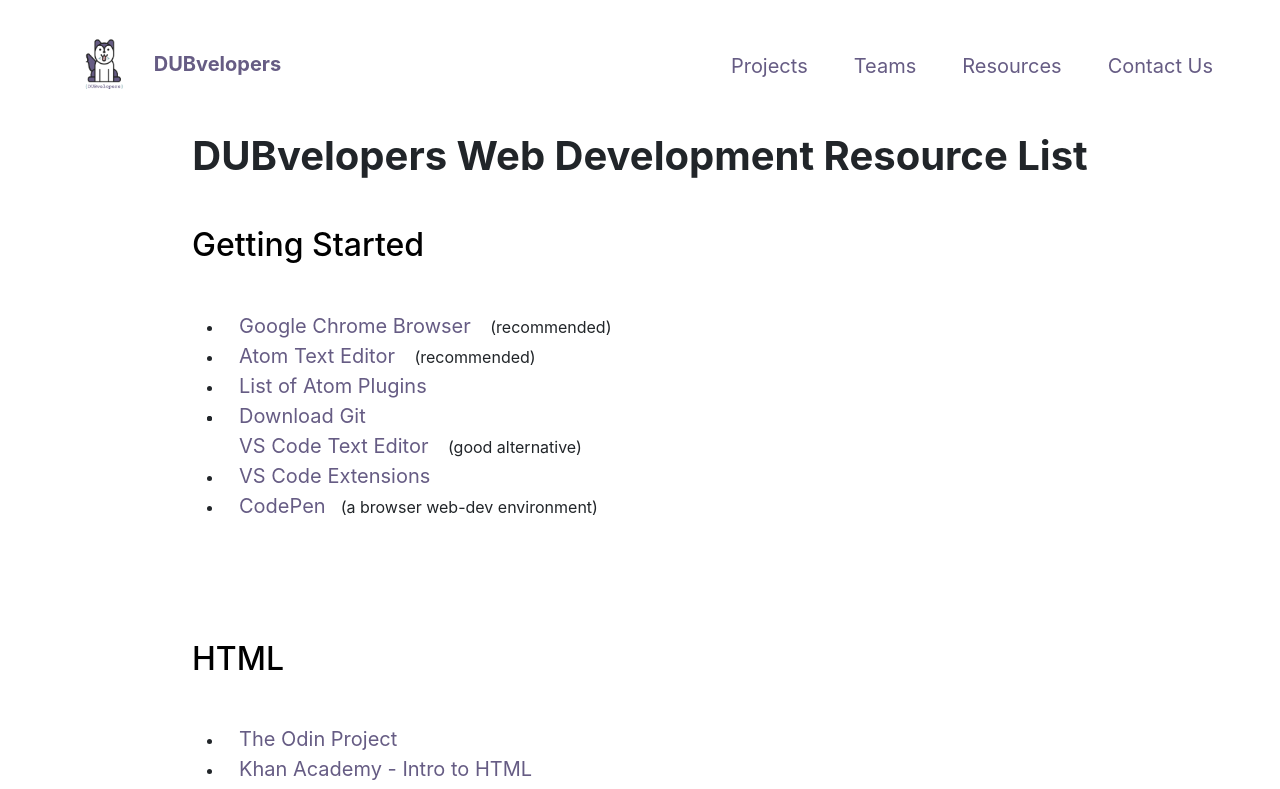
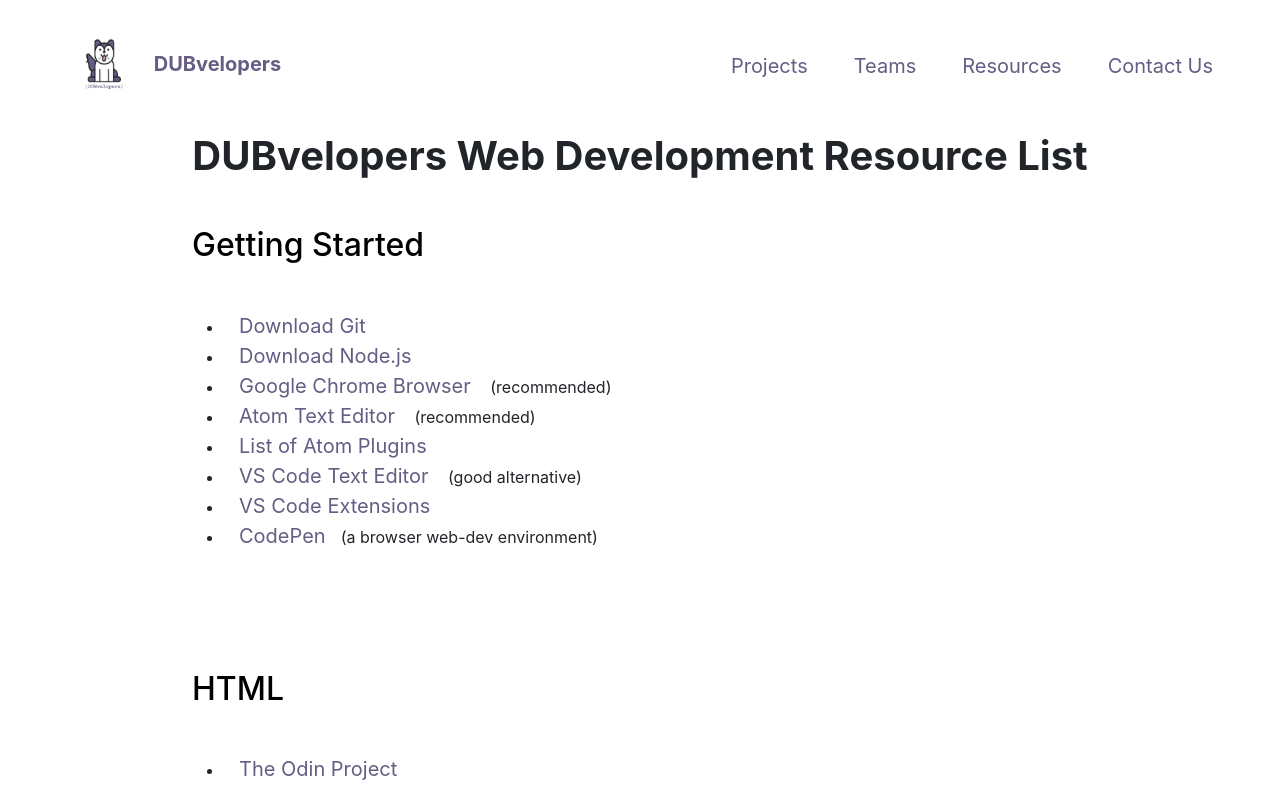
Before and after one commit to alanboy/Website, a React (Create React App) app: page /resources in a window 1280 px wide. Shown: the top 789 px of the page. Built offline with nearby package versions, Linux system fonts and the light colour scheme.

Commit message:
Fix ResourcePage and added Node.js

```diff
--- a/src/ResourcesPage/ResourcesPage.js
+++ b/src/ResourcesPage/ResourcesPage.js
@@ -6,10 +6,16 @@
     <body className="resources">
       <h1>DUBvelopers Web Development Resource List</h1>
       <div className="resource-header container-fluid">
-        <div className="resource-title"><h2 className="project-title">Getting Started<br/></h2></div>
+        <div className="resource-title"><h2 className="project-title">Getting Started<br /></h2></div>
       </div>
       <div className="resource-body">
         <ul>
+          <li>
+            <a href="https://git-scm.com/downloads" target="_blank">Download Git</a>
+          </li>
+          <li>
+            <a href="https://nodejs.org/en/" target="_blank">Download Node.js</a>
+          </li>
           <li>
             <a href="https://www.google.co.uk/chrome/" target="_blank">Google Chrome Browser</a> (recommended)<a href="https://atom.io/" target="_blank"></a>
           </li>
@@ -20,21 +26,20 @@
             <a href="https://docs.google.com/document/d/1gKlpz0oaArFe-ytgWGXQHiET_QziFxk_8Zq_Aj0-qFg/edit?usp=sharing" target="_blank">List of Atom Plugins</a>
           </li>
           <li>
-              <li>
-                <a href="https://git-scm.com/downloads" target="_blank">Download Git</a>
-              </li>
             <a href="https://code.visualstudio.com/" target="_blank">VS Code Text Editor</a> (good alternative)
           </li>
           <li>
             <a href="https://docs.google.com/document/d/e/2PACX-1vQDcdmrkjNPlOSeqS-v99P-57h5f7Yo3pszkko1sN6OtIVlNBFgTyeTX3A1mDSOdw1Ugb1l5o0NVy-a/pub" target="_blank">VS Code Extensions</a>
           </li>
-              <li><a href="https://codepen.io/">CodePen</a>(a browser web-dev environment)</li>
+          <li>
+            <a href="https://codepen.io/">CodePen</a>(a browser web-dev environment)
+          </li>
         </ul>
       </div>
 
       {/* HTML */}
       <div className="resource-header">
-        <div className="resource-title"><h2 className="project-title">HTML<br/></h2></div>
+        <div className="resource-title"><h2 className="project-title">HTML<br /></h2></div>
       </div>
       <div className="resource-body">
         <ul>
@@ -49,7 +54,7 @@
 
       {/* CSS */}
       <div className="resource-header">
-        <div className="resource-title"><h2 className="project-title">CSS<br/></h2></div>
+        <div className="resource-title"><h2 className="project-title">CSS<br /></h2></div>
       </div>
       <div className="resource-body">
         <ul>
@@ -64,7 +69,7 @@
 
       {/* Boostrap */}
       <div className="resource-header">
-        <div className="resource-title"><h2 className="project-title">Bootstrap<br/></h2></div>
+        <div className="resource-title"><h2 className="project-title">Bootstrap<br /></h2></div>
       </div>
       <div className="resource-body">
         <ul>
@@ -79,7 +84,7 @@
 
       {/* Github */}
       <div className="resource-header">
-        <div className="resource-title"><h2 className="project-title">Git/Github<br/></h2></div>
+        <div className="resource-title"><h2 className="project-title">Git/Github<br /></h2></div>
       </div>
       <div className="resource-body">
         <ul>
```
Lines whose indentation alone changed are shown as unchanged.
